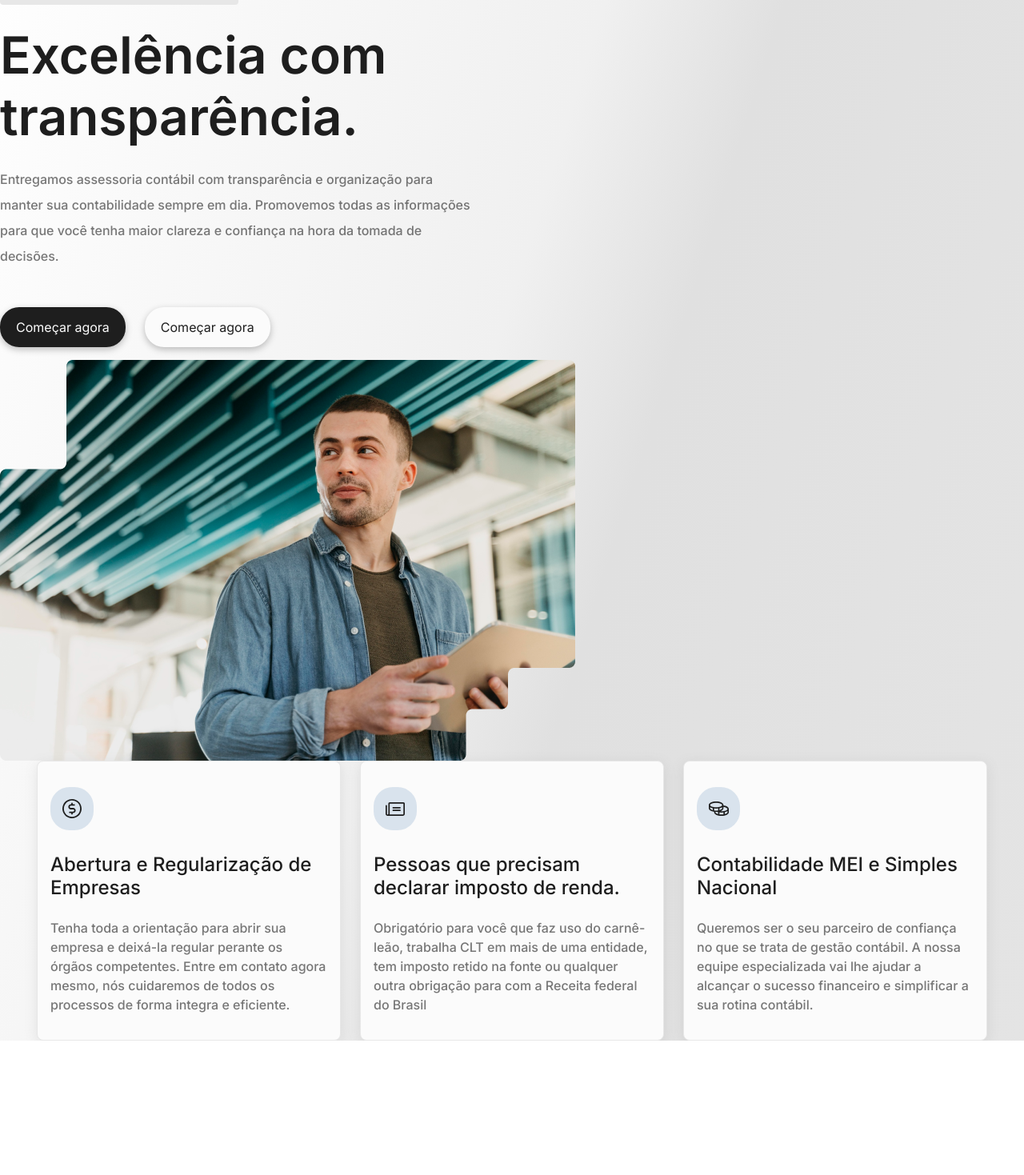
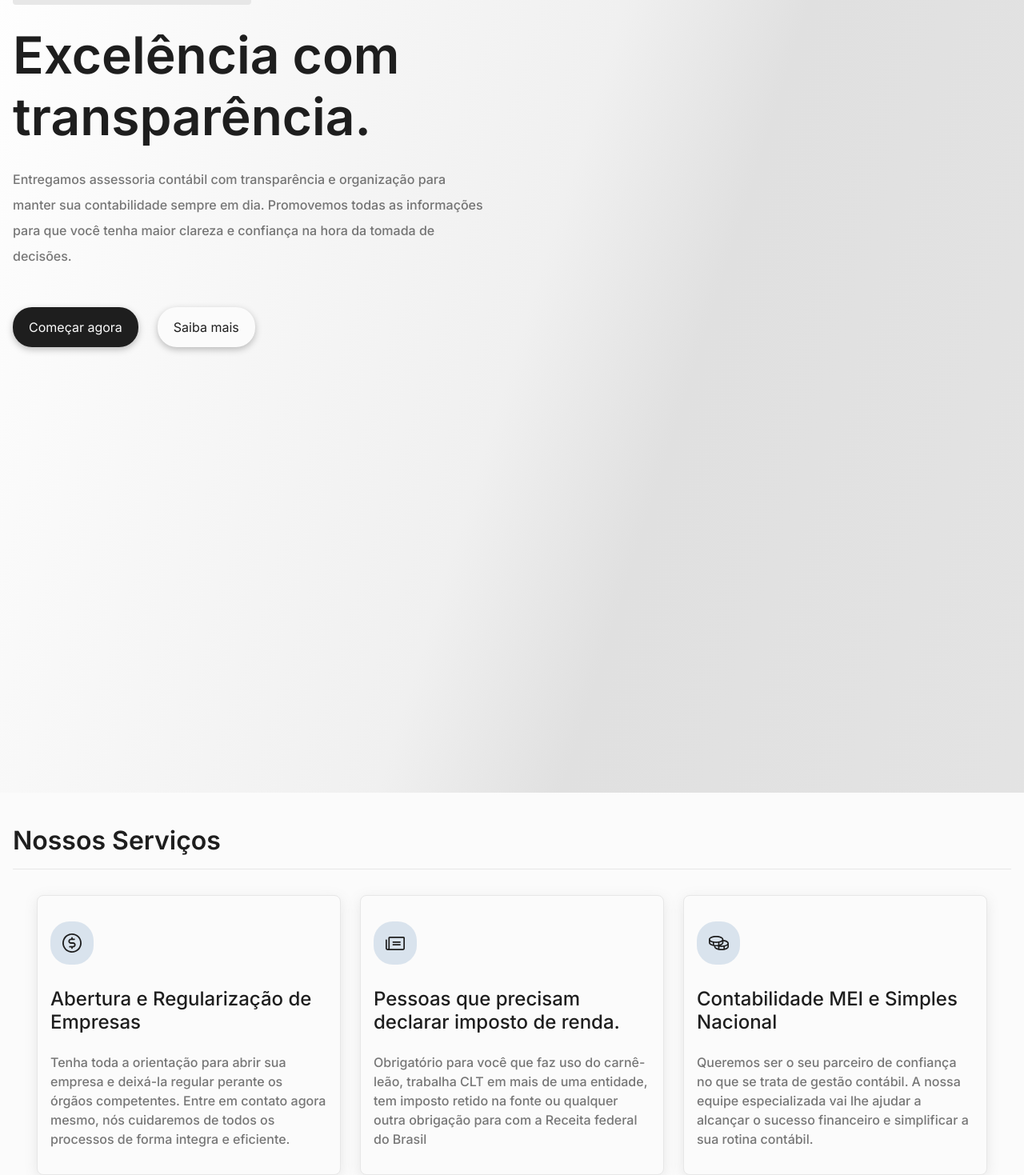
Before and after one commit to ElleLavigne/Norte-Contabilidade, a React (Vite) app: page / in a window 1280 px wide. Shown: the part 232-1701 px from the top of the page at 80% size. Before the commit the page ends 1533 px from the top, so only its background shows below. Built offline with nearby package versions, Linux system fonts and the light colour scheme.

Commit message:
SectionService

```diff
--- a/src/App.jsx
+++ b/src/App.jsx
@@ -1,50 +1,19 @@
 import styles from "./App.module.css";
-import { Card } from "./components/Card";
 import { Header } from "./components/Header";
 import { SectionHome } from "./components/SectionHome";
+import { SectionService } from "./components/SectionService";
 
 function App() {
   return (
     <>
 
-      <div className={styles.container}>
+      <div className={'container'}>
         <Header />
         <SectionHome />
-        <div className={styles.cardsContainer}>
 
-        <Card
-          title={"Abertura e Regularização de Empresas"}
-          iconPath={"/cash.svg"}
-          text={
-            "Tenha toda a orientação para abrir sua empresa e deixá-la regular perante os órgãos competentes. Entre em contato agora mesmo, nós cuidaremos de todos os processos de forma integra e eficiente."
-          }
-        />
-          <Card
-          title={"Pessoas que precisam declarar imposto de renda."}
-          iconPath={"/papper.svg"}
-          text={
-            "Obrigatório para você que faz uso do carnê-leão, trabalha CLT em mais de uma entidade, tem imposto retido na fonte ou qualquer outra obrigação para com a Receita federal do Brasil"
-          }
-        />
-          <Card
-          title={"Contabilidade MEI e Simples Nacional"}
-          iconPath={"/coin.svg"}
-          text={
-            "Queremos ser o seu parceiro de confiança no que se trata de gestão contábil. A nossa equipe especializada vai lhe ajudar a alcançar o sucesso financeiro e simplificar a sua rotina contábil."
-          }
-        />
-
-        </div>
 
       </div>
-
-      {/* <div className={styles.banner}>
-        <div className={styles.container}>
-          <h3>Comece agora a organizar <br />sua vida financeira.</h3>
-          <button className={'button2'}>Comece agora</button>
-          </div>
-        </div> */}
-
+      <SectionService/>
     </>
   );
 }
--- a/src/App.module.css
+++ b/src/App.module.css
@@ -4,24 +4,9 @@
   gap: 100px;
   border: 1px solid red;
 } */
-.container {
-  max-width: 90rem;
-  width: 100%;
-  margin: 0 auto;
-  /* display: flex;
-    flex-direction: column;
-    gap: 2rem */
-}
 
-.cardsContainer {
-  display: flex;
-  flex-wrap: wrap;
-  /* grid-template-columns: 23.75rem 23.75rem 23.75rem; */
-  align-items: center;
-  justify-content: center;
-  /* place-items: center; */
-  gap: 1.5rem;
-}
+
+
 
 /* .banner{
   display: flex;
--- a/src/components/SectionHome.jsx
+++ b/src/components/SectionHome.jsx
@@ -21,7 +21,7 @@ export function SectionHome() {
           </div>
           <div className={styles.buttonBox}>
             <button className={"button"}>Começar agora</button>
-            <button className={"button2"}>Começar agora</button>
+            <button className={"button2"}>Saiba mais</button>
           </div>
         </div>
         <img className={styles.img1} src={img} alt="" />
--- a/src/components/SectionHome.module.css
+++ b/src/components/SectionHome.module.css
@@ -4,12 +4,14 @@
   flex-wrap: wrap;
   justify-content: space-between;
   gap: 1rem;
+  padding-bottom: 2.5rem;
 }
 
 .contentHome {
   display: flex;
   flex-direction: column;
   gap: 3rem;
+
 }
 .contentText {
   display: flex;
@@ -27,7 +29,7 @@
   animation: fadeIn forwards;
   opacity: 0;
   animation-duration: 1.5s;
-  animation-delay: 400ms;
+
 }
 .tag h3 {
   font-size: 1rem;
@@ -37,8 +39,11 @@
 .title {
   font-size: 4rem;
   font-weight: 600;
-  animation: fadeIn;
+  animation: fadeIn forwards;
+  opacity: 0;
   animation-duration: 1.5s;
+  animation-delay: 500ms;
+
 }
 .text {
   color: var(--black-opacity-);
@@ -47,7 +52,7 @@
   animation: fadeIn forwards;
   opacity: 0;
   animation-duration: 1.5s;
-  animation-delay: 500ms;
+  animation-delay: 700ms;
 }
 .buttonBox {
   display: flex;
@@ -55,7 +60,7 @@
   animation: fadeIn forwards;
   opacity: 0;
   animation-duration: 1.5s;
-  animation-delay: 800ms;
+  animation-delay: 900ms;
 }
 
 @keyframes fadeIn {
@@ -69,22 +74,24 @@
   }
 }
 
-/* .img1{
-    width: 100%;
-} */
+.img1{
+  animation: fadeIn forwards;
+  opacity: 0;
+  animation-duration: 1.5s;
+  animation-delay: 500ms;
+  /* box-shadow: 0px 3px 26px 0px #00000040; */
+}
 
 @media (max-width: 780px) {
     .img1 {
       display: none;
     }
-    .container{
-      padding: 0 1rem;
-    }
+
   }
-  @media (max-width: 1350px) {
+  /* @media (max-width: 1350px) {
     .img1 {
 
 
     }
 
-  }
+  } */
--- /dev/null
+++ b/src/components/SectionService.jsx
@@ -0,0 +1,45 @@
+import { Card } from './Card'
+import styles from './SectionService.module.css'
+
+export function SectionService(){
+    return(
+        <>
+        <div className={styles.sectionService}>
+
+        <div className={'container'}>
+            <div className={styles.content}>
+            <div className={styles.title}>
+        Nossos Serviços
+        </div>
+        <div className={styles.cardsContainer}>
+
+         <Card
+           title={"Abertura e Regularização de Empresas"}
+           iconPath={"/cash.svg"}
+           text={
+             "Tenha toda a orientação para abrir sua empresa e deixá-la regular perante os órgãos competentes. Entre em contato agora mesmo, nós cuidaremos de todos os processos de forma integra e eficiente."
+           }
+         />
+           <Card
+           title={"Pessoas que precisam declarar imposto de renda."}
+           iconPath={"/papper.svg"}
+           text={
+             "Obrigatório para você que faz uso do carnê-leão, trabalha CLT em mais de uma entidade, tem imposto retido na fonte ou qualquer outra obrigação para com a Receita federal do Brasil"
+           }
+         />
+           <Card
+           title={"Contabilidade MEI e Simples Nacional"}
+           iconPath={"/coin.svg"}
+           text={
+             "Queremos ser o seu parceiro de confiança no que se trata de gestão contábil. A nossa equipe especializada vai lhe ajudar a alcançar o sucesso financeiro e simplificar a sua rotina contábil."
+           }
+         />
+
+         </div>
+            </div>
+
+         </div>
+         </div>
+        </>
+    )
+}
--- /dev/null
+++ b/src/components/SectionService.module.css
@@ -0,0 +1,23 @@
+.sectionService{
+    background-color: var(--white-);
+    padding-top: 2.5rem;
+}
+
+.cardsContainer {
+    display: flex;
+    flex-wrap: wrap;
+    /* grid-template-columns: 23.75rem 23.75rem 23.75rem; */
+    align-items: center;
+    justify-content: center;
+    /* place-items: center; */
+    gap: 1.5rem;
+  }
+
+.title{
+    color: var(--black-);
+    font-size: 2rem;
+    font-weight: 600;
+    padding-bottom: 1rem;
+    border-bottom: 1px solid var(--gray-100-);
+    margin-bottom: 2rem;
+  }
--- a/src/global.css
+++ b/src/global.css
@@ -19,6 +19,12 @@ body{
     color: var(--black-);
     background: linear-gradient(107.45deg, #FFFFFF 0.36%, #F0F0F0 47.16%, #E0E0E0 59.82%, #E4E4E4 100%);
 }
+.container {
+    max-width: 90rem;
+    width: 100%;
+    margin: 0 auto;
+
+  }
 
 button{
     all:unset;
@@ -53,3 +59,10 @@ button{
 .button2:hover{
     background-color: var(--gray-100-);
 }
+
+@media (max-width: 1440px) {
+    .container {
+      padding: 0 1rem;
+    }
+
+  }
```
Also changed, not shown: src/assets/logo.svg.
